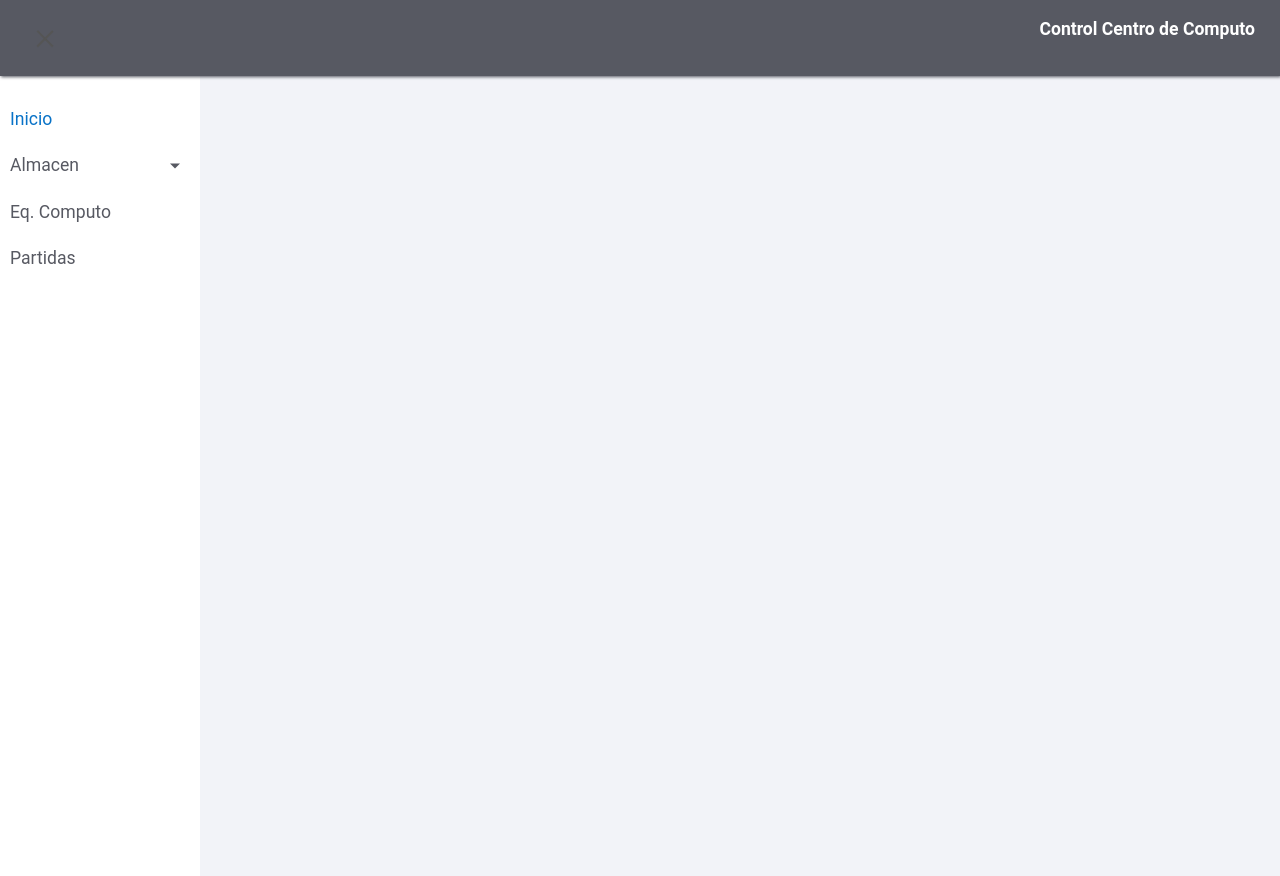
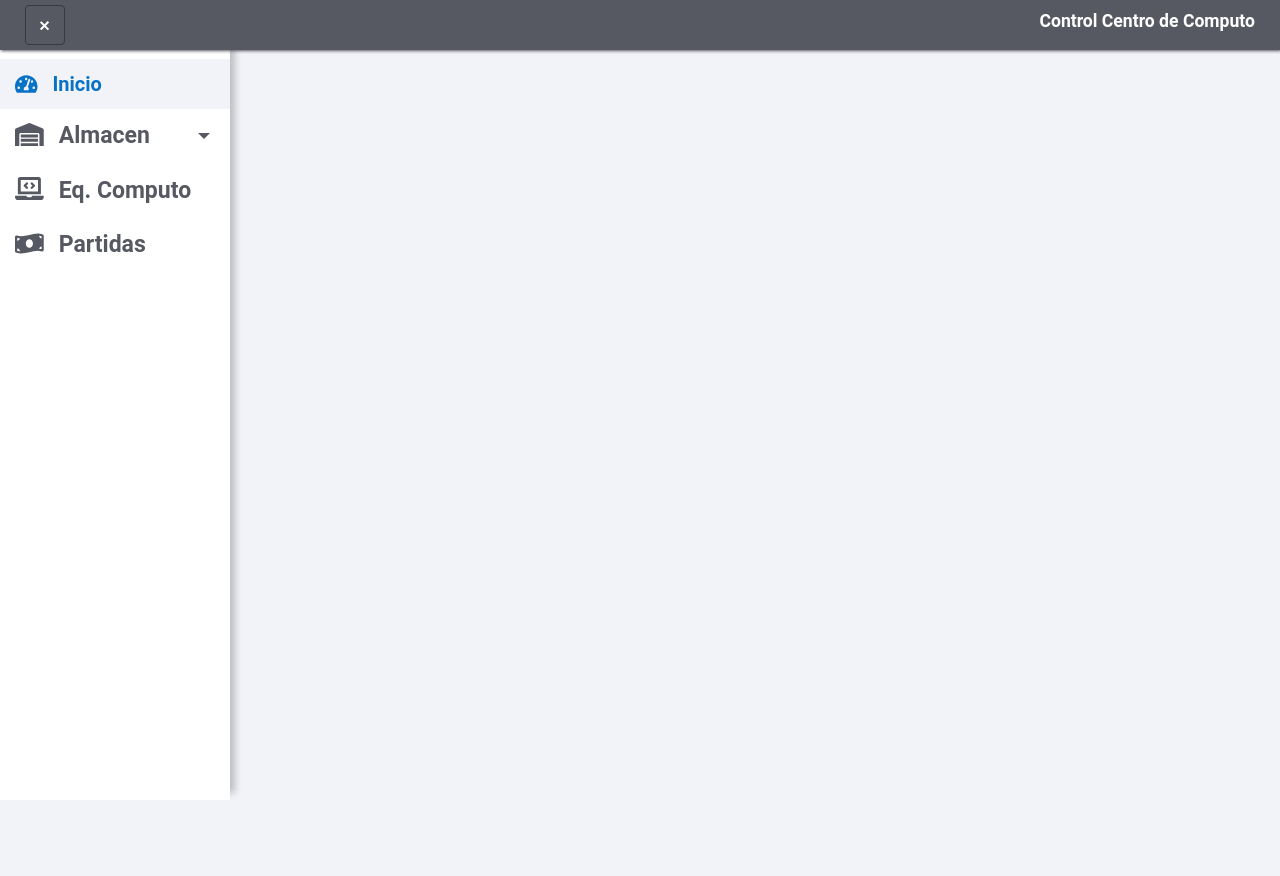
Before and after one commit to jorgeshadow/SistemaNiria, a plain HTML site: page index.html in a window 1280 px wide. After the commit the page ends 800 px from the top, so only its background shows below. Drawn offline with nearby package versions, Linux system fonts and the light colour scheme.

Commit message:
style nav

```diff
--- a/css/menu.css
+++ b/css/menu.css
@@ -1,8 +1,10 @@
 @import "https://fonts.googleapis.com/css?family=Poppins:300,400,500,600,700";
-
 body {
     font-family: 'Roboto', sans-serif;
     background: #f2f3f8;
+}
+*{
+    font-family: 'Roboto', sans-serif;
 }
 
 p {
@@ -27,23 +29,28 @@ a, a:hover, a:focus {
     /* margin-bottom: 40px; */
     box-shadow: 1px 1px 3px #575962;
 }
-.titleNav{
+
+.titleNav {
+    padding-top: 10px;
     color: #fff;
     font-size: 1.1em;
     font-weight: bold;
 }
+
 /* cambiar el color de fondo a la barra */
+
 nav.navbar {
     background-color: #575962 !important;
     color: #fff !important;
+    height: 50px;
 }
 
-.navbar-btn {
-    box-shadow: none;
+.navbar-btn .btn-navbar {
+    box-shadow: none !important;
     outline: none !important;
-    border: none;
+    border: none !important;
     background-color: #575962 !important;
-    color: #fff !important;
+    color: #575962 !important;
 }
 
 .line {
@@ -58,21 +65,25 @@ nav.navbar {
 ----------------------------------------------------- */
 
 .wrapper {
-    display: flex;
+    /* display: flex; */
     width: 100%;
     align-items: stretch;
     perspective: 1500px;
 }
 
-
 #sidebar {
-    min-width: 200px;
-    max-width: 200px;
+    min-width: 230px;
+    max-width: 230px;
     height: 100%;
     background: #fff;
     color: #575962;
     transition: all 0.6s cubic-bezier(0.945, 0.020, 0.270, 0.665);
     transform-origin: bottom left;
+    -webkit-box-shadow: 12px 0px 7px -7px rgba(0, 0, 0, 0.22);
+    -moz-box-shadow: 12px 0px 7px -7px rgba(0, 0, 0, 0.22);
+    box-shadow: 12px 0px 7px -7px rgba(0, 0, 0, 0.22);
+    position: absolute;
+    padding-top: 39px;
 }
 
 #sidebar.active {
@@ -98,19 +109,28 @@ nav.navbar {
 
 #sidebar ul li a {
     padding: 10px;
-    font-size: 1.1em;
+    /* font-size: 1.1em; */
     display: block;
+    font-size: 23px;
+    font-weight: bold;
 }
+
 #sidebar ul li a:hover {
     color: #0872c7;
     background: #fff;
+    /* font-size: 21px; */
 }
 
-#sidebar ul li.active > a, a[aria-expanded="true"] {
+#sidebar ul li.active>a, a[aria-expanded="true"] {
     color: #0872c7;
-    background: #fff;
+    background: #f2f3f8;
+    font-size: 20px;
 }
 
+.icon {
+    margin-right: 15px;
+    margin-left: 5px;
+}
 
 a[data-toggle="collapse"] {
     position: relative;
@@ -152,11 +172,17 @@ a.article, a.article:hover {
     color: #fff !important;
 }
 
-
-
 /* ---------------------------------------------------
     CONTENT STYLE
 ----------------------------------------------------- */
+.contenido{
+    padding-top: 20px;
+    padding-left: 40px;
+    padding-bottom: 20px;
+    padding-right: 40px;
+    width: 100%;
+}
+
 #content {
     width: 100%;
     padding: 0px;
@@ -167,7 +193,7 @@ a.article, a.article:hover {
 #sidebarCollapse {
     width: 40px;
     height: 40px;
-    background: #f5f5f5;
+    background: #575962;
     cursor: pointer;
 }
 
@@ -176,7 +202,7 @@ a.article, a.article:hover {
     height: 2px;
     margin: 0 auto;
     display: block;
-    background: #555;
+    background: #fff;
     transition: all 0.8s cubic-bezier(0.810, -0.330, 0.345, 1.375);
     transition-delay: 0.2s;
 }
@@ -184,13 +210,14 @@ a.article, a.article:hover {
 #sidebarCollapse span:first-of-type {
     transform: rotate(45deg) translate(2px, 2px);
 }
+
 #sidebarCollapse span:nth-of-type(2) {
     opacity: 0;
 }
+
 #sidebarCollapse span:last-of-type {
     transform: rotate(-45deg) translate(1px, -1px);
 }
-
 
 #sidebarCollapse.active span {
     transform: none;
@@ -198,10 +225,10 @@ a.article, a.article:hover {
     margin: 5px auto;
 }
 
-
 /* ---------------------------------------------------
     MEDIAQUERIES
 ----------------------------------------------------- */
+
 @media (max-width: 768px) {
     #sidebar {
         margin-left: -250px;
@@ -211,9 +238,7 @@ a.article, a.article:hover {
         margin-left: 0;
         transform: none;
     }
-    #sidebarCollapse span:first-of-type,
-    #sidebarCollapse span:nth-of-type(2),
-    #sidebarCollapse span:last-of-type {
+    #sidebarCollapse span:first-of-type, #sidebarCollapse span:nth-of-type(2), #sidebarCollapse span:last-of-type {
         transform: none;
         opacity: 1;
         margin: 5px auto;
@@ -230,5 +255,4 @@ a.article, a.article:hover {
     #sidebarCollapse.active span:last-of-type {
         transform: rotate(-45deg) translate(1px, -1px);
     }
-
 }
--- a/index.html
+++ b/index.html
@@ -14,19 +14,16 @@
         integrity="sha384-50oBUHEmvpQ+1lW4y57PTFmhCaXp0ML5d60M1M7uH2+nqUivzIebhndOJK28anvf" crossorigin="anonymous">
     <!-- Our Custom CSS -->
     <link rel="stylesheet" href="css/menu.css">
+    <link rel="stylesheet" href="css/inicio.css">
 
     <!---js-->
     <script src="js/main.js"></script>
     <script src="https://www.gstatic.com/firebasejs/5.10.1/firebase.js"></script>
 
-    <!-- Font Awesome JS -->
-    <script defer src="https://use.fontawesome.com/releases/v5.0.13/js/solid.js"
-        integrity="sha384-tzzSw1/Vo+0N5UhStP3bvwWPq+uvzCMfrN1fEFe+xBmv1C/AtVX5K0uZtmcHitFZ"
+    <!-- Font Awesome-->
+    <script defer src="https://use.fontawesome.com/releases/v5.8.1/js/all.js"
+        integrity="sha384-g5uSoOSBd7KkhAMlnQILrecXvzst9TdC09/VM+pjDTCM+1il8RHz5fKANTFFb+gQ"
         crossorigin="anonymous"></script>
-    <script defer src="https://use.fontawesome.com/releases/v5.0.13/js/fontawesome.js"
-        integrity="sha384-6OIrr52G08NpOFSZdxxz1xdNSndlD4vdcf/q2myIUVO0VsqaGHJsB0RaBE01VTOY"
-        crossorigin="anonymous"></script>
-
     <title>Inicio</title>
 
 
@@ -34,35 +31,17 @@
 
 <body>
     <div class="wrapper">
-        <!--contenido -->
-        <div id="content">
-            <nav class="navbar navbar-expand-lg navbar-dark bg-dark">
-                <div class="container-fluid">
-                    <button type="button" id="sidebarCollapse" class="navbar-btn">
-                        <span></span>
-                        <span></span>
-                        <span></span>
-                    </button>
-                    <button class="btn btn-dark d-inline-block d-lg-none ml-auto" type="button" data-toggle="collapse"
-                        data-target="#navbarSupportedContent" aria-controls="navbarSupportedContent"
-                        aria-expanded="false" aria-label="Toggle navigation">
-                        <i class="fas fa-align-justify"></i>
-                    </button>
-
-                    <p class="titleNav">Control Centro de  Computo</p>
-
-                </div>
-            </nav>
+        <div class="content">
          <!-- Sidebar -->
                 <nav id="sidebar">
                     <ul class="list-unstyled components">
                         <li class="active">
-                        <a href="#">Inicio</a>
+                            <a href="#"><i class="fas fa-tachometer-alt icon"></i>Inicio</a>
                         </li>
 
                         <li>
-                        <a href="#pageSubmenu" data-toggle="collapse" aria-expanded="false"
-                            class="dropdown-toggle">Almacen</a>
+                            <a href="#pageSubmenu" data-toggle="collapse" aria-expanded="false" class="dropdown-toggle"><i
+                                    class="fas fa-warehouse icon"></i>Almacen</a>
                             <ul class="collapse list-unstyled" id="pageSubmenu">
                                 <li>
                                     <a href="#">Prestamos</a>
@@ -73,20 +52,43 @@
                             </ul>
                         </li>
                         <li>
-                        <a href="#">Eq. Computo</a>
+                            <a href="#"> <i class="fas fa-laptop-code icon"></i>Eq. Computo</a>
                         </li>
 
                         <li>
-                        <a href="#">Partidas</a>
+                            <a href="#"> <i class="fas fa-money-bill-wave icon"></i>Partidas</a>
                         </li>
                     </ul>
                 </nav>
+        <!--contenido -->
+        <div id="content">
+            <nav class="navbar navbar-expand-lg navbar-dark bg-dark">
+                <div class="container-fluid">
+                    <button type="button" id="sidebarCollapse" class="navbar-btn btn btn-dark d-lg-auto ml-0">
+                        <span></span>
+                        <span></span>
+                        <span></span>
+                    </button>
 
+                    <p class="titleNav">Control Centro de Computo</p>
+
+                </div>
+            </nav>
+            <div class="container-fluid">
+                <div class="contenido">
+                    <!--indicador--->
+                    <h3>Inicio</h3>
 
 
                 </div>
             </div>
 
+
+        </div>
+
+    </div>
+
+    </div>
 
 
 
@@ -103,6 +105,7 @@
     <script src="https://maxcdn.bootstrapcdn.com/bootstrap/4.0.0/js/bootstrap.min.js"
         integrity="sha384-JZR6Spejh4U02d8jOt6vLEHfe/JQGiRRSQQxSfFWpi1MquVdAyjUar5+76PVCmYl"
         crossorigin="anonymous"></script>
+
     <script type="text/javascript">
         $(document).ready(function () {
             $('#sidebarCollapse').on('click', function () {
```
Also changed, not shown: css/inicio.css (added). Lines whose indentation alone changed are shown as unchanged.
